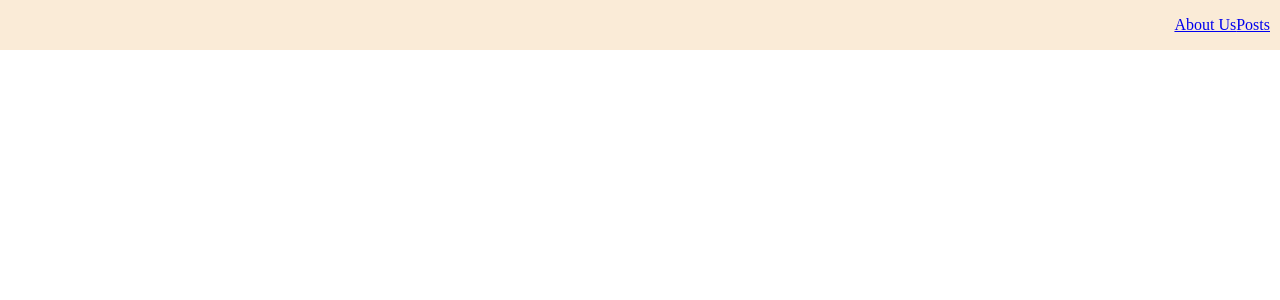
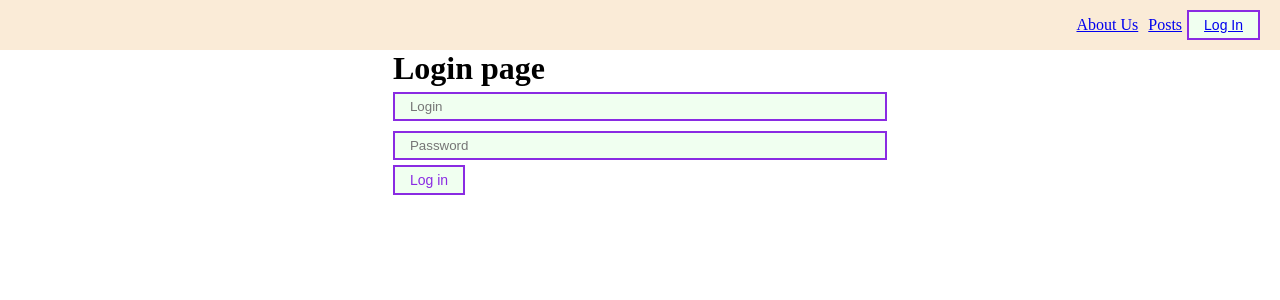
Before and after one commit to DimaDimaD/react_app, a React (Create React App) app: page / in a window 1280 px wide. Before the commit this address had no page. Shown: the top 300 px of the page. Built offline with nearby package versions, Linux system fonts and the light colour scheme.

Commit message:
added quit/login buttons

```diff
--- a/src/App.js
+++ b/src/App.js
@@ -1,4 +1,4 @@
-import React from 'react';
+import React, {useState} from 'react';
 import './styles/App.css'
 import {BrowserRouter, Navigate, Route, Routes} from "react-router-dom";
 import About from "./pages/About";
@@ -6,15 +6,24 @@ import Posts from "./pages/Posts";
 import NavBar from "./components/UI/NavBar/NavBar";
 import ErrorPage from "./pages/ErrorPage";
 import AppRouter from "./components/AppRouter";
+import {AuthContext} from "./context";
 
 
 function App() {
 
+    const [isAuth, setIsAuth] = useState(false)
+
     return (
-        <BrowserRouter>
-            <NavBar />
-            <AppRouter />
-        </BrowserRouter>
+        <AuthContext.Provider value={{
+            isAuth,
+            setIsAuth
+        }}>
+            <BrowserRouter>
+                <NavBar />
+                <AppRouter />
+            </BrowserRouter>
+        </AuthContext.Provider>
+
     );
 }
 
--- a/src/components/AppRouter.jsx
+++ b/src/components/AppRouter.jsx
@@ -1,46 +1,30 @@
-import React from 'react';
+import React, {useContext} from 'react';
 import {Navigate, Route, Routes} from "react-router-dom";
-import About from "../pages/About";
-import Posts from "../pages/Posts";
-import ErrorPage from "../pages/ErrorPage";
-import PostIdPage from "../pages/PostIdPage";
-import {routes} from "../router";
+import {privateRoutes, publicRoutes,} from "../router";
+import {AuthContext} from "../context";
 
 const AppRouter = () => {
+
+    const {isAuth} = useContext(AuthContext)
+    console.log(isAuth)
+
     return (
-        <div>
-            <Routes>
-                {routes.map(route => <Route
-                    path={route.path}
-                    exact={route.exact}
-                    element={<route.element />}
-                    />)}
-                {/*<Route*/}
-                {/*    path="/about"*/}
-                {/*    element={<About />}*/}
-                {/*/>*/}
-                {/*<Route*/}
-                {/*    exact path="/posts"*/}
-                {/*    element={<Posts />}*/}
-                {/*/>*/}
-                {/*<Route*/}
-                {/*    path='/posts/:id'*/}
-                {/*    element={<PostIdPage />}*/}
-                {/*/>*/}
-                {/*<Route*/}
-                {/*    path="/error"*/}
-                {/*    element={<ErrorPage />}*/}
-                {/*/>*/}
-                {/*<Route*/}
-                {/*    path="/"*/}
-                {/*    element={<Navigate to="/about" />}*/}
-                {/*/>*/}
-                {/*<Route*/}
-                {/*    path="*"*/}
-                {/*    element={<Navigate to="/error" />}*/}
-                {/*/>*/}
+            isAuth
+            ? <Routes>
+            {privateRoutes.map(route => <Route
+                path={route.path}
+                exact={route.exact}
+                element={<route.element />}
+                />)}
             </Routes>
-        </div>
+
+            : <Routes>
+            {publicRoutes.map(route => <Route
+                path={route.path}
+                exact={route.exact}
+                element={<route.element />}
+            />)}
+             </Routes>
     );
 };
 
--- a/src/components/UI/NavBar/NavBar.jsx
+++ b/src/components/UI/NavBar/NavBar.jsx
@@ -1,13 +1,24 @@
-import React from 'react';
+import React, {useContext} from 'react';
 import classes from './NavBar.module.css'
 import {Link} from "react-router-dom";
+import CreateButton from "../button/CreateButton";
+import {AuthContext} from "../../../context";
 
 const NavBar = () => {
+
+    const {isAuth, setIsAuth} = useContext(AuthContext)
     return (
         <div className={classes.navBar}>
             <div className={classes.navBar__items}>
-                <Link to='/about'>About Us</Link>
-                <Link to='/posts'>Posts</Link>
+                <Link className={classes.navBar__item} to='/about'>About Us</Link>
+                <Link className={classes.navBar__item} to='/posts'>Posts</Link>
+                {
+                    isAuth
+                        ? <CreateButton onClick={() => setIsAuth(false)}>Quit</CreateButton>
+                        : <CreateButton>
+                            <Link to='/login'>Log In</Link>
+                        </CreateButton>
+                }
             </div>
         </div>
     );
--- a/src/components/UI/NavBar/NavBar.module.css
+++ b/src/components/UI/NavBar/NavBar.module.css
@@ -3,10 +3,15 @@
     height: 50px;
     width: 100vw;
     align-items: center;
-    padding: 0 10px;
+    padding: 10px 10px;
     background: antiquewhite;
 }
 
 .navBar__items {
     margin-left: auto;
+    padding: 10px;
 }
+
+.navBar__item {
+    margin: 5px
+}
--- /dev/null
+++ b/src/context/index.js
@@ -0,0 +1,3 @@
+import {createContext} from "react";
+
+export const AuthContext = createContext(null)
--- /dev/null
+++ b/src/pages/Login.jsx
@@ -0,0 +1,33 @@
+import React, {useContext} from 'react';
+import MyInput from "../components/UI/input/MyInput";
+import CreateButton from "../components/UI/button/CreateButton";
+import {AuthContext} from "../context";
+import {Link, useNavigate} from "react-router-dom";
+
+const Login = () => {
+
+    const {isAuth, setIsAuth} = useContext(AuthContext)
+    const router = useNavigate();
+
+    const login = (event) => {
+        event.preventDefault()
+        setIsAuth(true)
+        router('/posts')
+    }
+
+    return (
+        <div>
+            <h1>Login page</h1>
+
+            <form onSubmit={login}>
+                <MyInput type='text' placeholder='Login'/>
+                <MyInput type='password' placeholder='Password'/>
+                <CreateButton>
+                    Log in
+                </CreateButton>
+            </form>
+        </div>
+    );
+};
+
+export default Login;
--- a/src/router/index.js
+++ b/src/router/index.js
@@ -1,9 +1,18 @@
 import About from "../pages/About";
 import Posts from "../pages/Posts";
 import PostIdPage from "../pages/PostIdPage";
+import Login from "../pages/Login";
+import ErrorPage from "../pages/ErrorPage";
 
-export const routes = [
+export const privateRoutes = [
     {path: '/about', element: About, exact: true},
     {path: '/posts', element: Posts, exact: true},
-    {path: '/posts/:id', element: PostIdPage, exact: true}
+    {path: '/posts/:id', element: PostIdPage, exact: true},
+    {path: '/', element: About, exact: true},
+    {path: '/*', element: ErrorPage, exact: true}
 ]
+
+export const publicRoutes = [
+    {path: '/login', element: Login, exact: true},
+    {path: '/*', element: Login, exact: true}
+]
```
